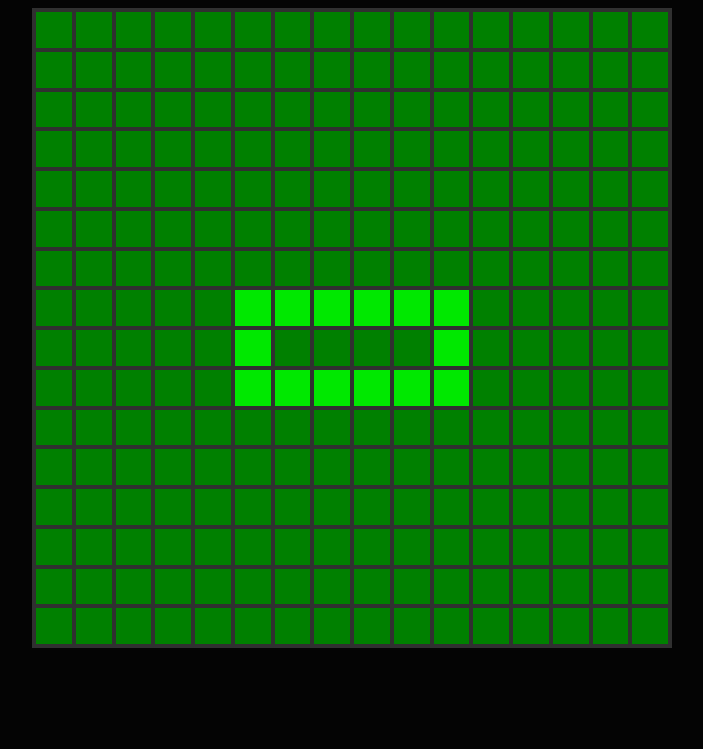
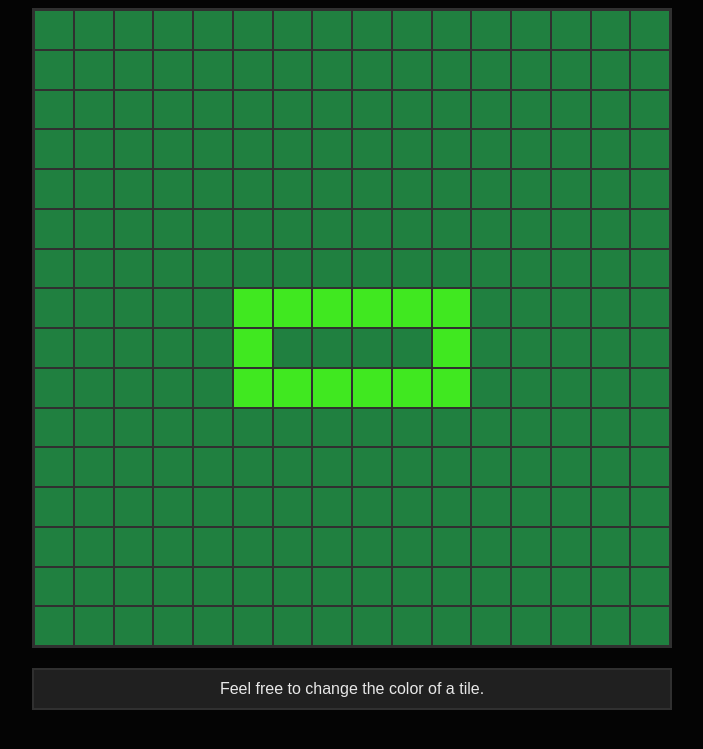
Before and after one commit to Munkyfoot/sog-game, a Flask app: page / in a window 1280 px wide. Shown: the top 749 px of the page, without its empty margins (288-991 px from the left). Run offline with Flask 2, Linux system fonts and the light colour scheme; data comes from the database, SQL or seed files in the repository; both versions use the stored data as it was after the commit.

Commit message:
Limit how often a player can change a tile

```diff
--- a/app.py
+++ b/app.py
@@ -41,7 +41,7 @@ def page(id):
 # Helper Methods
 def GenerateGame():
     for i in range(16**2):
-        tile = Tile(color_id=random.randint(0,3))
+        tile = Tile(color_id=0)
         db.session.add(tile)
         db.session.commit()
 
@@ -63,7 +63,7 @@ def update(tile_id):
     if request.method == 'POST':
         tile = db.session.query(Tile).filter_by(id=tile_id).first()
         if tile != None:
-            tile.color_id = (tile.color_id + 1) % 4
+            tile.color_id = (tile.color_id + 1) % 2
             db.session.add(tile)
             db.session.commit()
 
--- a/static/css/stylesheet.css
+++ b/static/css/stylesheet.css
@@ -29,9 +29,20 @@ a:hover{
     margin: auto;
 }
 
+#info{
+    background-color: rgb(32,32,32);
+    border: 2px solid rgb(48,48,48);
+    display: flex;
+    margin: 20px auto auto auto;
+    padding: 10px;
+    width: 50vw;
+    text-align: center;
+    justify-content: center;
+}
+
 .tile{
     margin: 0;
-    border: 2px solid rgb(48,48,48);
+    border: 1px solid rgb(48,48,48);
     background-color: gray;
     height: calc(100% / 16);
     width: calc(100% / 16);
@@ -43,17 +54,9 @@ a:hover{
     }
 
 .color_0{
-    background-color: rgb(0,128,0);
+    background-color: rgb(32,128,64);
 }
 
 .color_1{
-    background-color: rgb(0,232,0);
+    background-color: rgb(64,232,32);
 }
-
-.color_2{
-    background-color: rgb(96,200,0);
-}
-
-.color_3{
-    background-color: rgb(0,200,96);
-}
--- a/static/scripts/main.js
+++ b/static/scripts/main.js
@@ -1,7 +1,9 @@
+var can_color = false;
+
 $(function(){
     Generate()
 
-    setInterval(Refresh, 1000/5);
+    setInterval(Refresh, 1000);
 
     $("#gameboard").on('click', '.tile', function(){
         UpdateTile($(this).attr('id'));
@@ -14,13 +16,26 @@ function Generate(){
             $('#gameboard').append("<div id='"+ data[i]['id'] + "' class='tile color_" + data[i]['color_id'] + "'></div>");
         }
     });
+    $("#info").text("Feel free to change the color of a tile.");
+    can_color = true;
 }
 
 function UpdateTile(tile_id){
+    if(!can_color){
+        return;
+    }
+
     $.post("/update/"+tile_id+"/").done(function( data ) {
         for(var i = 0; i < data.length; i++){
             $("#"+data[i]['id']).attr('class', 'tile color_' + data[i]['color_id'])
         }
+
+        $("#info").text("Please wait a moment to recolor another tile.");
+        can_color = false;
+        setTimeout(function(){
+            $("#info").text("You may now recolor another a tile.");
+            can_color = true;
+        }, 3000);
     });
 }
 
--- a/templates/index.html
+++ b/templates/index.html
@@ -12,6 +12,9 @@
     <div id="gameboard">
 
     </div>
+    <div id="info">
+        Welcome to the game.
+    </div>
     <script src="https://ajax.googleapis.com/ajax/libs/jquery/3.3.1/jquery.min.js"></script>
     <script src="{{url_for('static', filename='scripts/main.js')}}"></script>
 </body>
```
Also changed, not shown: game.db.
